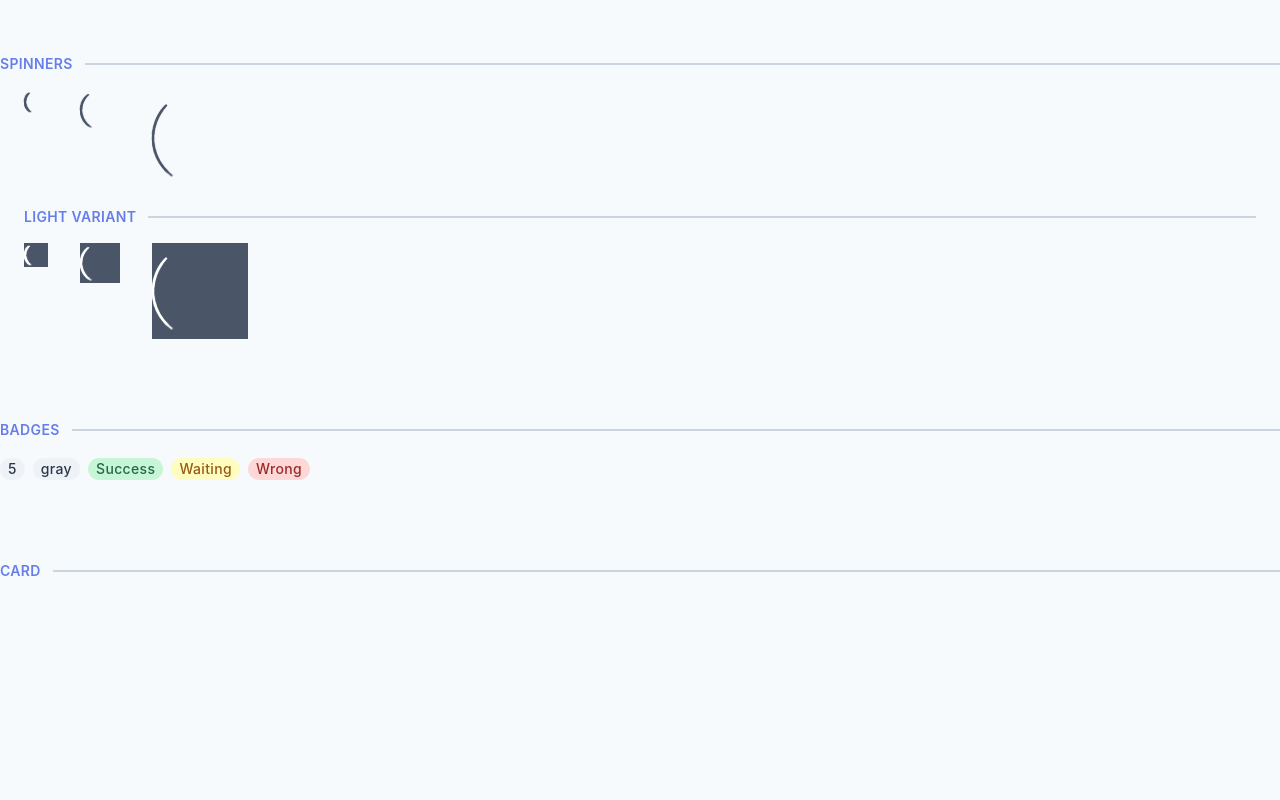
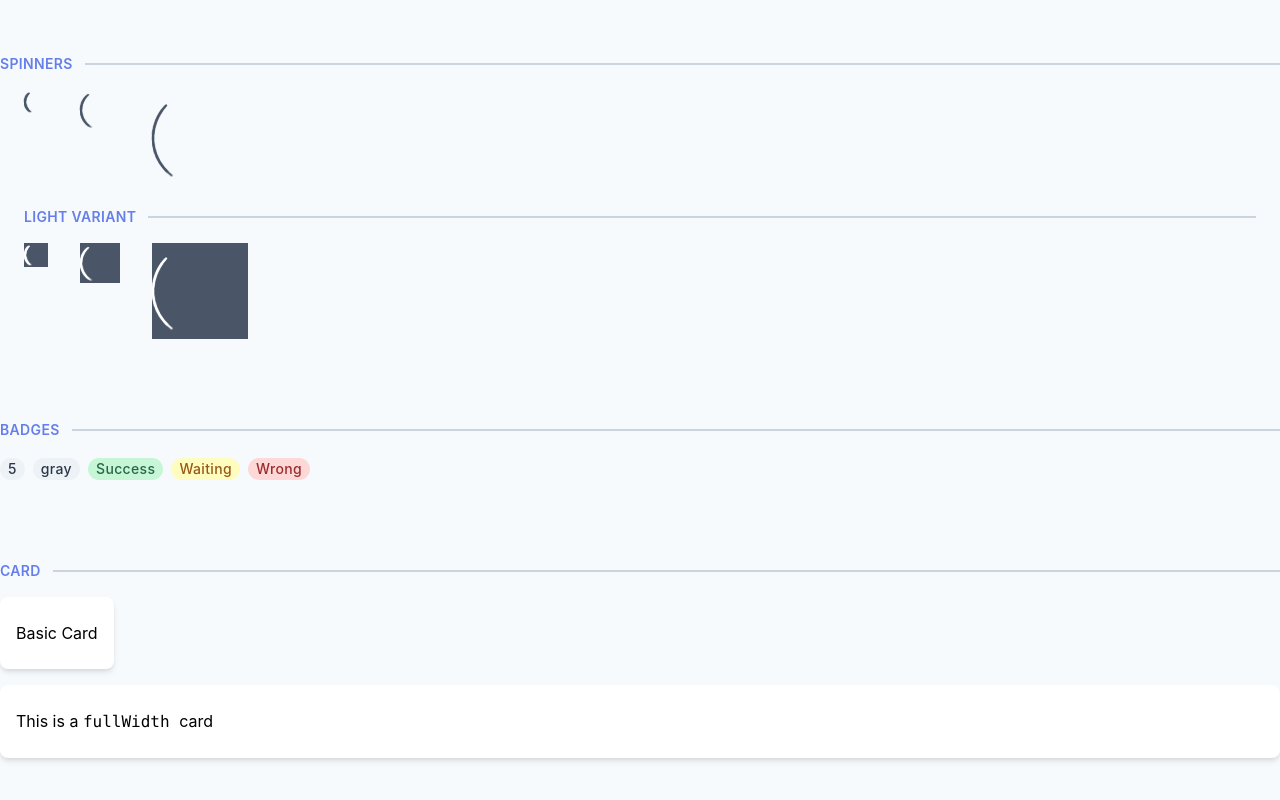
Before and after one commit to niteshkumarniranjan/vue-dashboard-components, a Nuxt app: page / in a window 1280 px wide. Shown: the part 552-1352 px from the top of the page. Built offline with nearby package versions, Linux system fonts and the light colour scheme; a web font is replaced by a local one.

Commit message:
Added Card

```diff
--- a/components/core/ui/Card.vue
+++ b/components/core/ui/Card.vue
@@ -1,10 +1,14 @@
 <template>
-  <div></div>
+  <div class="inline-block rounded-lg shadow-md bg-white" :class="{'w-full': fullWidth}">
+    <slot />
+  </div>
 </template>
 
 <script>
-export default {}
+export default {
+  name: 'Card',
+  props: {
+    fullWidth: Boolean
+  }
+}
 </script>
-
-<style>
-</style>
```
